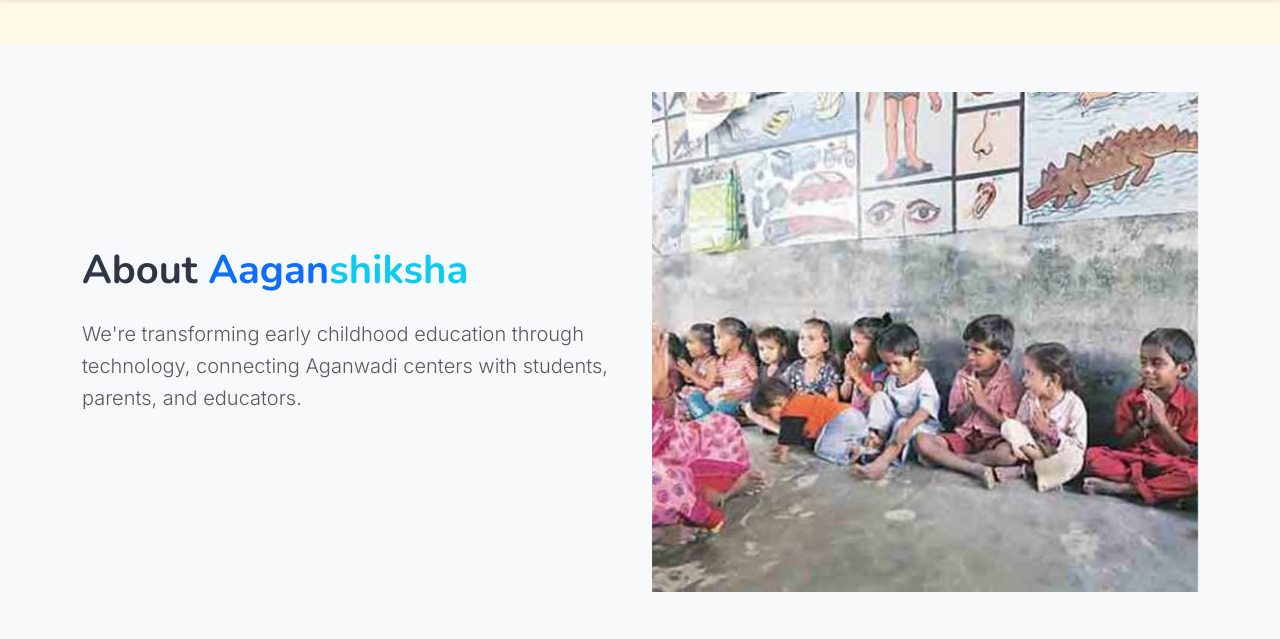
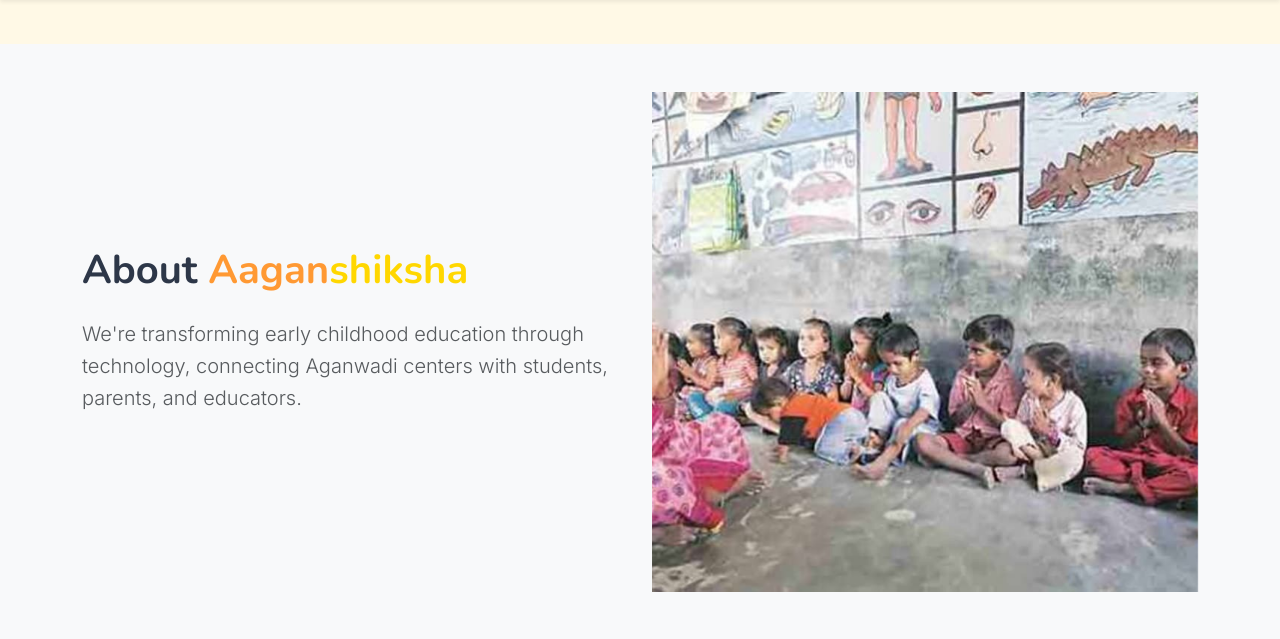
Before and after one commit to vibhor-git/AaganshikshaPortalFinal, a Flask app: page /about in a window 1280 px wide. Shown: the part 72-711 px from the top of the page. Run offline with Flask 3, Linux system fonts and the light colour scheme; some libraries are stand-ins or nearby versions.

Commit message:
Assistant checkpoint: Updated Aaganshiksha color to match navbar
Assistant generated file changes:
- templates/home/about.html: Update Aaganshiksha color in about section to match navbar

---

User prompt:

change color of Aaganshiksha in about section make it same as navbar Aaganshiksha

Replit-Commit-Author: Assistant
Replit-Commit-Session-Id: ae4ca353-b803-4f28-b14e-89f4fe0ac70e

```diff
--- a/templates/home/about.html
+++ b/templates/home/about.html
@@ -6,8 +6,7 @@
     <div class="row align-items-center">
       <div class="col-lg-6 animate__animated animate__fadeInLeft">
         <h1 class="fw-bold mb-4">
-          About <span class="text-primary">Aagan</span
-          ><span class="text-info">shiksha</span>
+          About <span style="color: #FF9933;">Aagan</span><span style="color: #FFD700;">shiksha</span>
         </h1>
         <p class="lead text-muted mb-4">
           We're transforming early childhood education through technology,
```
